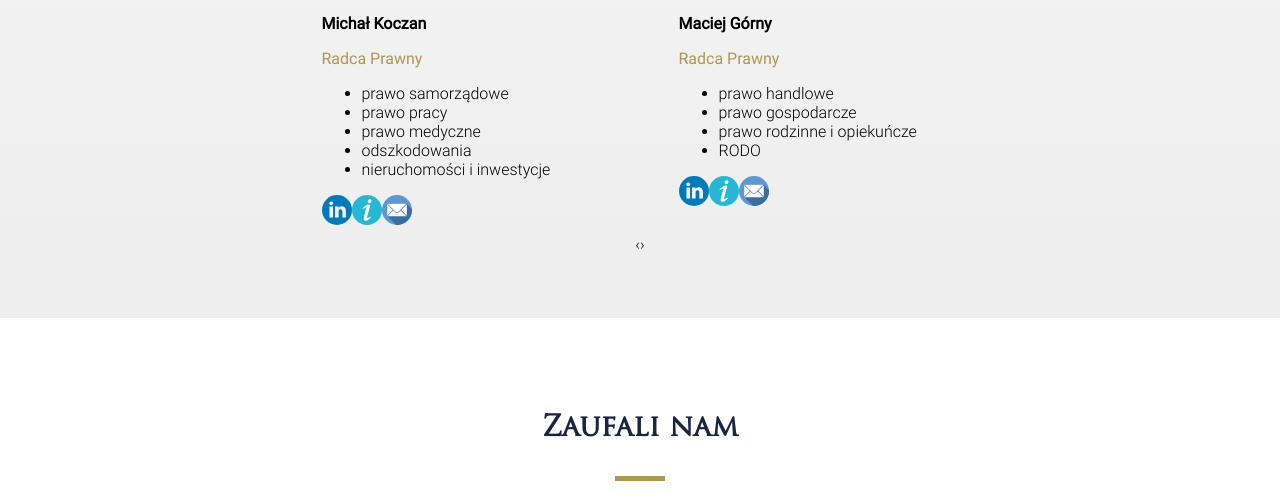
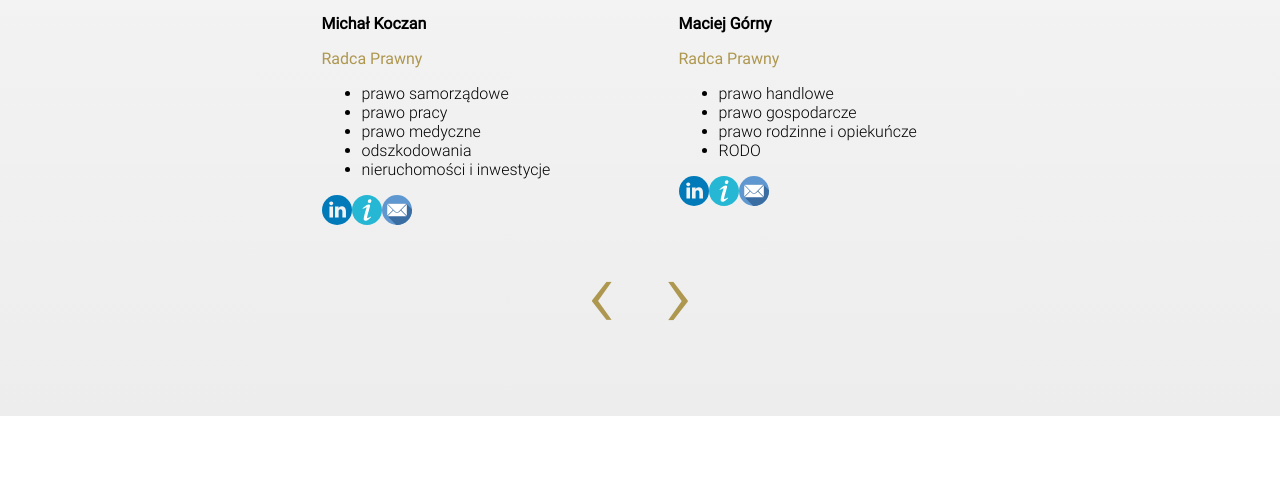
Before and after one commit to AdamKniec/kancelaria, a web app: file index.html in a window 1280 px wide. Shown: the part 4086-4584 px from the top of the page. Run offline with its HTML, style and script files only (its server is not run), Linux system fonts and the light colour scheme; some libraries are stand-ins or nearby versions.

Commit message:
changing the styles and carousel fixed

```diff
--- a/index.html
+++ b/index.html
@@ -5,7 +5,7 @@
     <meta name="viewport" content="width=device-width, initial-scale=1.0">
     <meta http-equiv="X-UA-Compatible" content="ie=edge">
     <meta name="description" content="KGRP - Kancelaria radców prawnych zajmująca się obsługą prawną przedsiębiorstw, odszkodowaniami, prawem pracy, prawem medycznym oraz prawem rodzinnym, w tym rozwodami.">
-    <meta name="keywords" content="kgrp, kg rp, kancelaria, kancelaria prawna, kancelaria radcy prawnego, kancelaria radców prawnych, kancelarie radców prawnych, radca prawny, radcy prawni, radcowie prawni, poznań, prawo, radca">
+    <meta name="keywords" content="kgrp, kg rp, kancelaria, kancelaria prawna, kancelaria radcy prawnego, kancelaria radców prawnych, kancelarie radców prawnych, radca prawny, radcy prawni, radcowie prawni, poznań, prawo, radca, rozwód, prawo medyczne, odszkodowania, prawo pracy">
     <title>KGRP - wsparcie Twojego biznesu</title>
     <link rel="stylesheet" href="sass/css/style.css">
     <link rel="stylesheet" href="owlcarousel/dist/assets/owl.carousel.min.css">
--- a/sass/css/style.css
+++ b/sass/css/style.css
@@ -1,12 +1,12 @@
 @font-face {
   font-family: 'Roboto-Regular';
-  src: url("/fonts/Roboto-Regular.ttf"); }
+  src: url("/kancelaria/fonts/Roboto-Regular.ttf"); }
 @font-face {
   font-family: 'Roboto-Light';
-  src: url("/fonts/Roboto-Light.ttf"); }
+  src: url("/kancelaria/fonts/Roboto-Light.ttf"); }
 @font-face {
   font-family: 'TrajanPro-Regular';
-  src: url("/fonts/TrajanPro-Regular.otf"); }
+  src: url("/kancelaria/fonts/TrajanPro-Regular.otf"); }
 body {
   margin: 0;
   padding: 0;
@@ -121,7 +121,7 @@ body {
       background-repeat: no-repeat;
       background-size: contain;
       background-position: center;
-      background: url("/imgs/header-minified.jpg");
+      background: url("/kancelaria/imgs/header-minified.jpg");
       background-size: cover;
       height: 80vh;
       background-position: center; }
@@ -282,6 +282,14 @@ body {
                 transform: scale(1.2);
                 transition: 0.2s;
                 cursor: pointer; }
+      body .team .owl-team.owl-carousel .owl-nav {
+        font-size: 100px;
+        color: #ae974f;
+        display: flex;
+        width: 200px;
+        justify-content: space-evenly; }
+        body .team .owl-team.owl-carousel .owl-nav button {
+          outline: none; }
   body .partners {
     display: flex;
     flex-direction: column;
--- a/sass/scss/style.scss
+++ b/sass/scss/style.scss
@@ -1,15 +1,15 @@
 
 @font-face {
     font-family: 'Roboto-Regular';
-    src: url('/fonts/Roboto-Regular.ttf');
+    src: url('/kancelaria/fonts/Roboto-Regular.ttf');
 }
 @font-face {
     font-family: 'Roboto-Light';
-    src: url('/fonts/Roboto-Light.ttf');
+    src: url('/kancelaria/fonts/Roboto-Light.ttf');
 }
 @font-face {
     font-family: 'TrajanPro-Regular';
-    src: url('/fonts/TrajanPro-Regular.otf');
+    src: url('/kancelaria/fonts/TrajanPro-Regular.otf');
 }
 body {
     margin: 0;
@@ -145,7 +145,7 @@ body {
             background-repeat:no-repeat;
             background-size:contain;
             background-position:center;
-            background: url("/imgs/header-minified.jpg");
+            background: url("/kancelaria/imgs/header-minified.jpg");
             background-size: cover;
             height: 80vh;
             background-position: center;
@@ -362,6 +362,16 @@ body {
                     }
                 }
 
+            }
+            .owl-nav {
+                font-size: 100px;
+                color: #ae974f;
+                display: flex;
+                width: 200px;
+                justify-content: space-evenly;
+                button {
+                    outline: none;
+                }
             }
         }
     }
```
Also changed, not shown: 1 other file.
